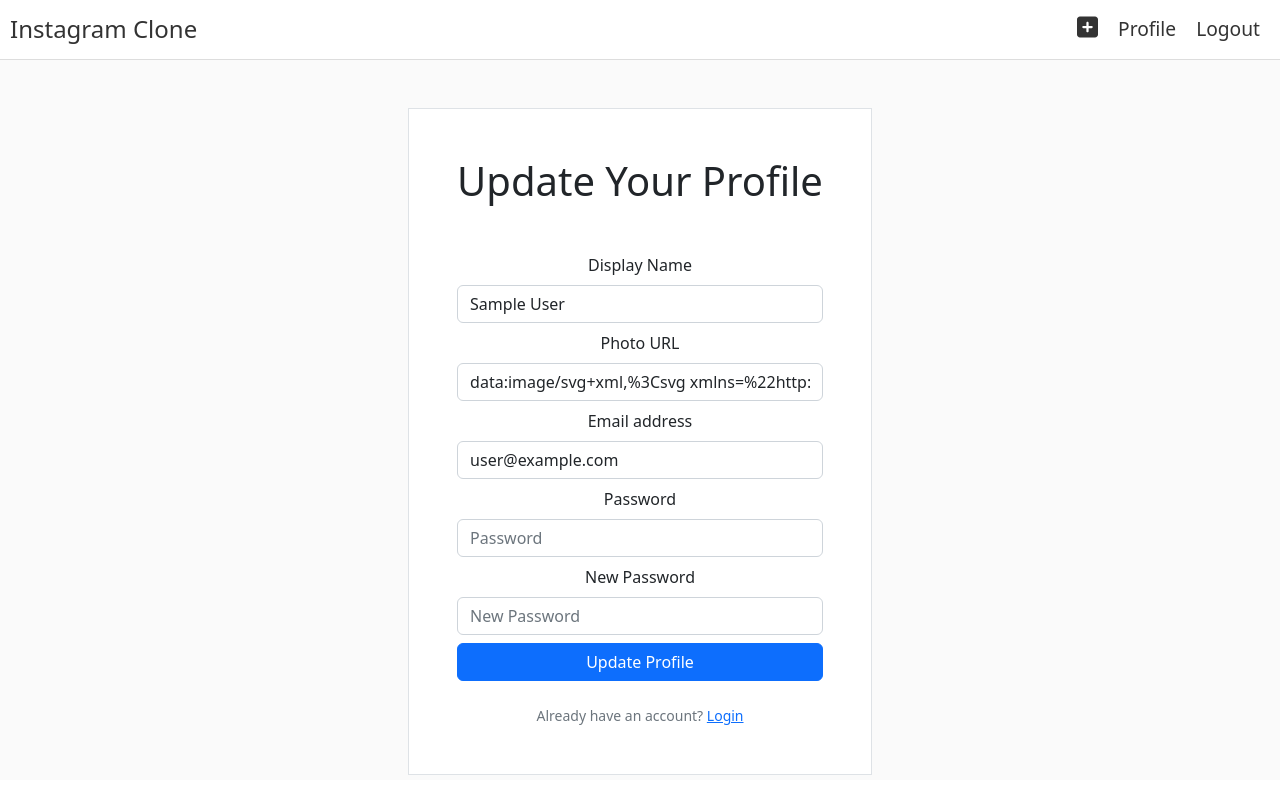
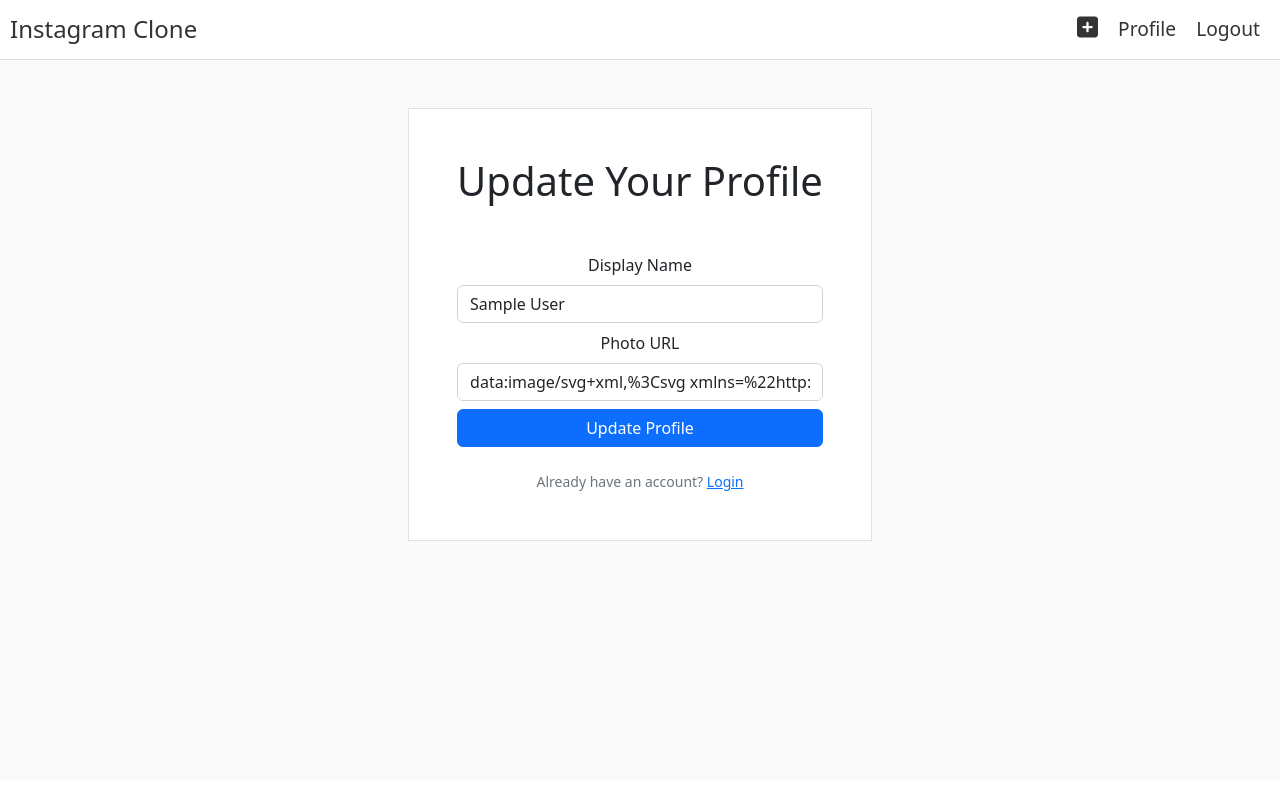
Before and after one commit to glnewton/mern-instagram-clone-ui, a React (Create React App) app: page /profile in a window 1280 px wide. Built offline with nearby package versions, Linux system fonts and the light colour scheme; no server answers; sample sign-in values are in the browser's storage.

Commit message:
Tweaking login...

```diff
--- a/src/pages/CreateMessagePage/CreateMessagePage.js
+++ b/src/pages/CreateMessagePage/CreateMessagePage.js
@@ -20,6 +20,7 @@ export default function CreateMessagePage() {
     let currentDateTime = moment().format(); // 2021-09-15T20:00:00-04:00
 
     const [user, setUser] = useState(null);
+    const [userID, setUserID] = useState(null);
     const [displayName, setDisplayName] = useState('');
     // const [userAvatar, setUserAvatar] = useState('')
     const [messagePhotoURL, setmessagePhotoURL] = useState('');
--- a/src/pages/ProfilePage/ProfilePage.js
+++ b/src/pages/ProfilePage/ProfilePage.js
@@ -69,7 +69,7 @@ const ProfilePage = ({ isLoggedIn, currentUser }) => {
                         <Form.Control type="text" placeholder="Add a URL to your profile picture..." value={photoURL} onChange={(e) => setPhotoURL(e.target.value)} />
                     </Form.Group>
 
-                    <Form.Group className="mb-2" controlId="formBasicEmail">
+                    {/* <Form.Group className="mb-2" controlId="formBasicEmail">
                         <Form.Label>Email address</Form.Label>
                         <Form.Control type="email" placeholder="Enter email" value={email} onChange={(e) => setEmail(e.target.value)} />
                     </Form.Group>
@@ -82,7 +82,7 @@ const ProfilePage = ({ isLoggedIn, currentUser }) => {
                     <Form.Group className="mb-2" controlId="formBasicNewPassword">
                         <Form.Label>New Password</Form.Label>
                         <Form.Control type="password" placeholder="New Password" onChange={(e) => setNewPassword(e.target.value)} />
-                    </Form.Group>
+                    </Form.Group> */}
 
                     <Button variant="primary" type="submit" onClick={handleUpdateProfile}>
                         Update Profile
```
